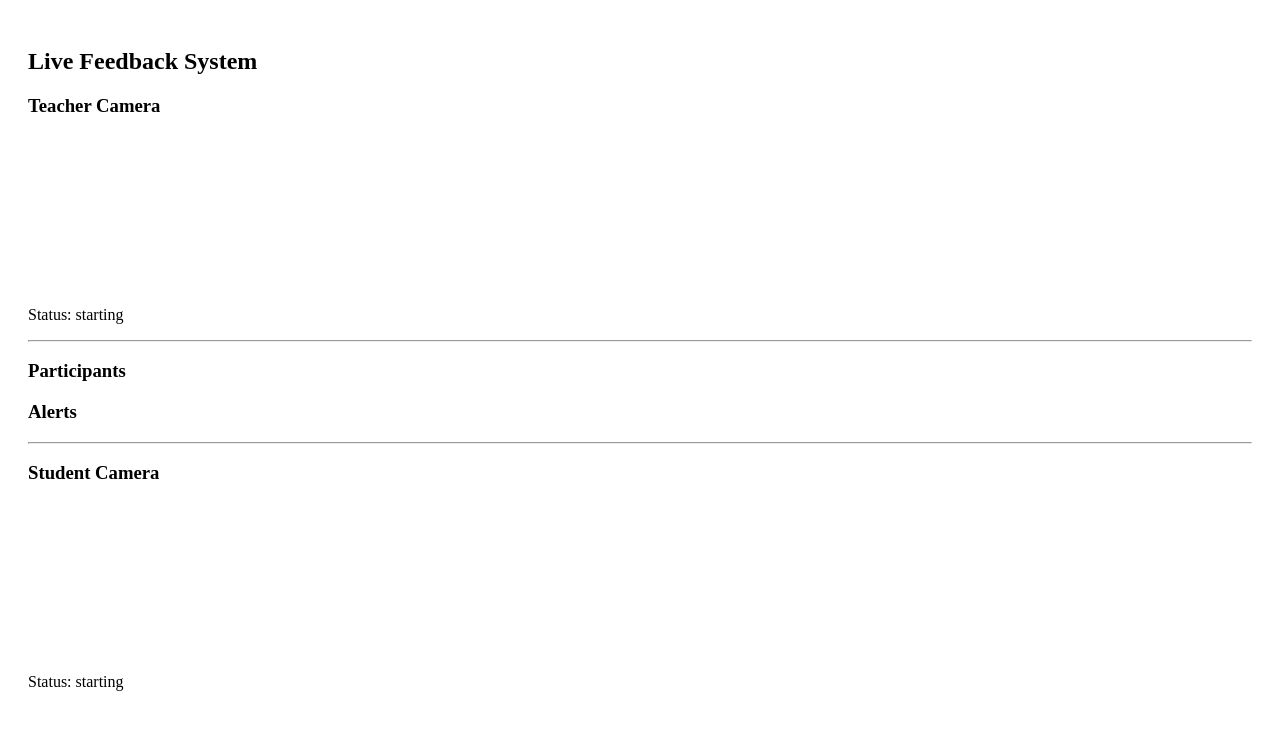
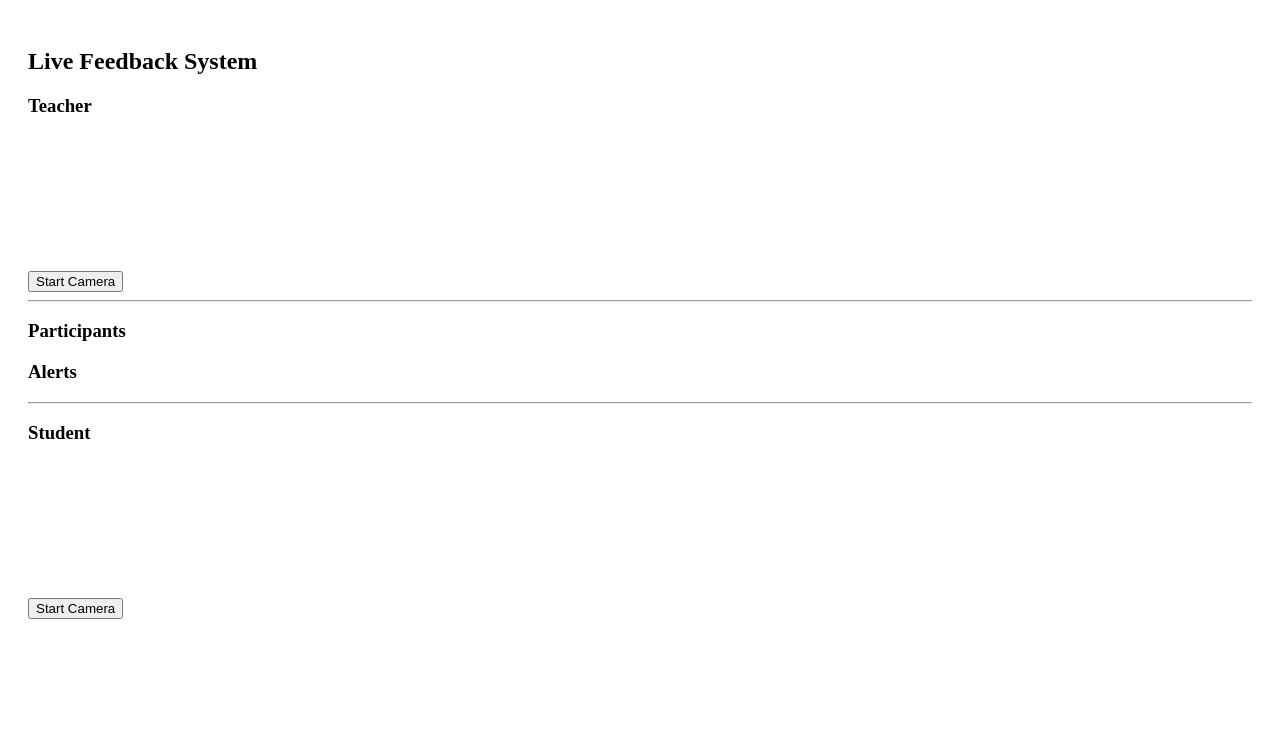
Before and after one commit to vagdevikilaru3355-pixel/live-feedback-frontend, a React (Vite) app: page / in a window 1280 px wide. Shown: the top 730 px of the page. Built offline with nearby package versions, Linux system fonts and the light colour scheme; no server answers.

Commit message:
Fix camera start via user action (browser required)

```diff
--- a/src/components/StudentCamera.jsx
+++ b/src/components/StudentCamera.jsx
@@ -1,50 +1,47 @@
-import { useEffect, useRef, useState } from "react";
+import { useRef, useState } from "react";
 import { WS_BASE } from "../config";
 
 export default function StudentCamera({ studentId, room }) {
   const videoRef = useRef(null);
   const wsRef = useRef(null);
-  const [status, setStatus] = useState("starting");
+  const [started, setStarted] = useState(false);
 
-  useEffect(() => {
-    async function start() {
+  async function startCamera() {
     try {
       const stream = await navigator.mediaDevices.getUserMedia({ video: true });
       videoRef.current.srcObject = stream;
-        setStatus("camera-on");
 
       const ws = new WebSocket(
         `${WS_BASE}/ws?role=student&client_id=${studentId}&room=${room}`
       );
       wsRef.current = ws;
 
-        ws.onopen = () => console.log("Student WS connected");
-
+      ws.onopen = () => {
         setInterval(() => {
-          if (ws.readyState === WebSocket.OPEN) {
           ws.send(
             JSON.stringify({
               type: "feedback",
               feedback: "looking-straight",
             })
           );
-          }
         }, 3000);
+      };
+
+      setStarted(true);
     } catch (err) {
-        console.error(err);
-        setStatus("camera-error");
+      alert("Please allow camera access");
     }
   }
 
-    start();
-    return () => wsRef.current?.close();
-  }, [studentId, room]);
-
   return (
     <div>
-      <h3>Student Camera</h3>
-      <video ref={videoRef} autoPlay playsInline muted />
-      <p>Status: {status}</p>
+      <h3>Student</h3>
+
+      {!started && (
+        <button onClick={startCamera}>Start Camera</button>
+      )}
+
+      <video ref={videoRef} autoPlay muted playsInline />
     </div>
   );
 }
--- a/src/components/TeacherCamera.jsx
+++ b/src/components/TeacherCamera.jsx
@@ -1,24 +1,28 @@
-import { useEffect, useRef, useState } from "react";
+import { useRef, useState } from "react";
 
 export default function TeacherCamera() {
     const videoRef = useRef(null);
-  const [status, setStatus] = useState("starting");
+    const [started, setStarted] = useState(false);
 
-  useEffect(() => {
-    navigator.mediaDevices
-      .getUserMedia({ video: true })
-      .then((stream) => {
+    async function startCamera() {
+        try {
+            const stream = await navigator.mediaDevices.getUserMedia({ video: true });
             videoRef.current.srcObject = stream;
-        setStatus("camera-on");
-      })
-      .catch(() => setStatus("camera-error"));
-  }, []);
+            setStarted(true);
+        } catch {
+            alert("Allow camera access");
+        }
+    }
 
     return (
         <div>
-      <h3>Teacher Camera</h3>
-      <video ref={videoRef} autoPlay playsInline muted />
-      <p>Status: {status}</p>
+            <h3>Teacher</h3>
+
+            {!started && (
+                <button onClick={startCamera}>Start Camera</button>
+            )}
+
+            <video ref={videoRef} autoPlay muted playsInline />
         </div>
     );
 }
```
Lines whose indentation alone changed are shown as unchanged.
